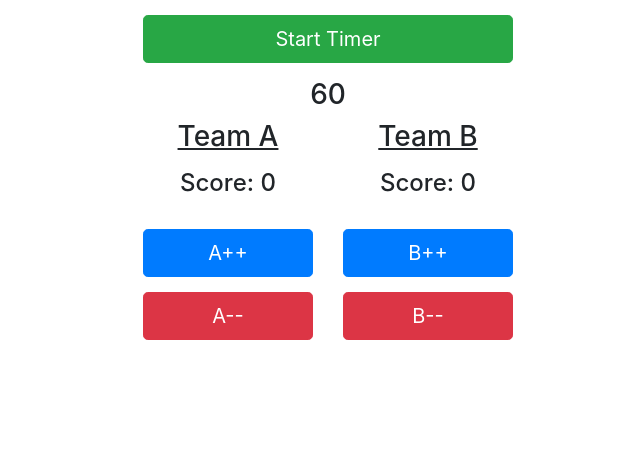
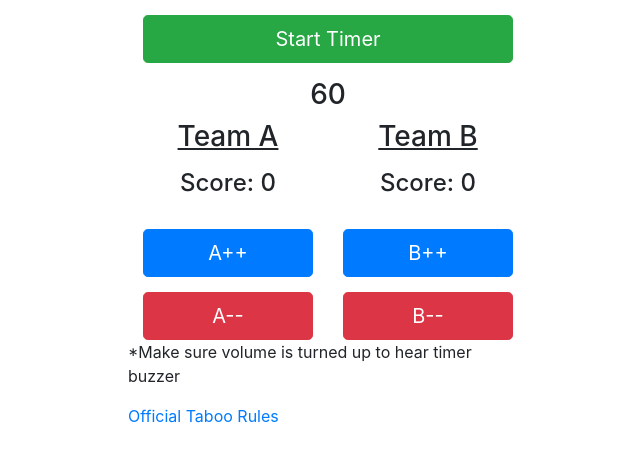
Before and after one commit to dsoverby1986/Taboo_Scorer_Timer_VueJS_BS4, a plain HTML site: page index.html in a window 1280 px wide. Shown: the whole page, without its empty margins (312-952 px from the left). Drawn offline with nearby package versions, Linux system fonts and the light colour scheme.

Commit message:
Added volume notice and taboo rules link

```diff
--- a/index.html
+++ b/index.html
@@ -14,6 +14,9 @@
 		}
 		#timer {
 			padding-top: 15px;
+		}
+		.v-spacer-100 {
+		    height: 100px;
 		}
 	</style>
 	<script src="https://cdnjs.cloudflare.com/ajax/libs/vue/2.6.10/vue.min.js"></script>
@@ -76,6 +79,16 @@
 				</div>
 			</div>
 		</div>
+		<div class="row">
+                <div class="col-xs-12">
+                    <p>
+                	*Make sure volume is turned up to hear timer buzzer
+                    </p>
+                    <p>
+                        <a href="https://www.hasbro.com/common/instruct/Taboo(2000).PDF">Official Taboo Rules</a>
+                    </p>
+                </div>
+            </div>
 	</div>
 	<script src="https://code.jquery.com/jquery-3.2.1.slim.min.js" integrity="sha384-KJ3o2DKtIkvYIK3UENzmM7KCkRr/rE9/Qpg6aAZGJwFDMVNA/GpGFF93hXpG5KkN" crossorigin="anonymous"></script>
 	<script src="https://cdnjs.cloudflare.com/ajax/libs/popper.js/1.12.9/umd/popper.min.js" integrity="sha384-ApNbgh9B+Y1QKtv3Rn7W3mgPxhU9K/ScQsAP7hUibX39j7fakFPskvXusvfa0b4Q" crossorigin="anonymous"></script>
```
